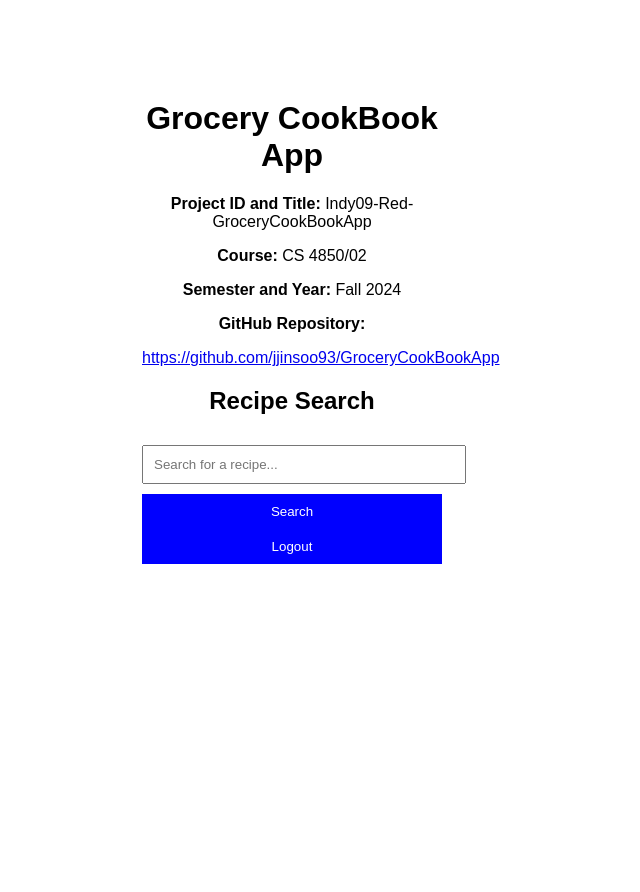
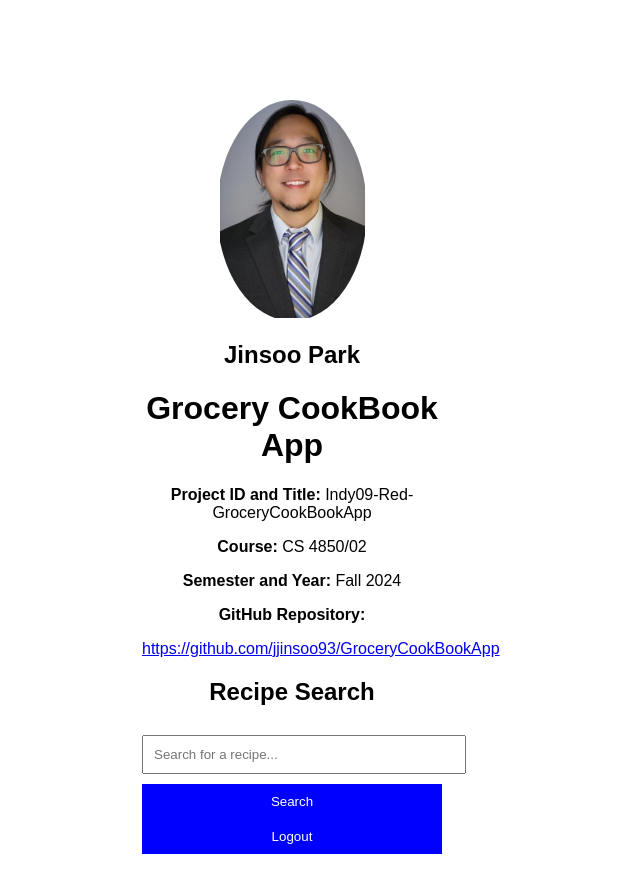
Before and after one commit to jjinsoo93/GroceryCookBookApp, a website with bundled scripts: page public/hello.html in a window 1280 px wide. Shown: the whole page, without its empty margins (348-988 px from the left). Before the commit the page ends 800 px from the top, so only its background shows below. Built offline with nearby package versions, Linux system fonts and the light colour scheme.

Commit message:
Bio pic and name

```diff
--- a/public/hello.html
+++ b/public/hello.html
@@ -8,6 +8,10 @@
 </head>
 <body>
   <div class="container">
+     <!-- Bio Picture -->
+     <img src="./assets/bio_pic.png" alt="Jinsoo Park" class="bio-picture">
+     <h2>Jinsoo Park</h2>
+
     <!-- Project Information -->
     <h1>Grocery CookBook App</h1>
     <div id="project-info">
--- a/public/styles.css
+++ b/public/styles.css
@@ -6,6 +6,13 @@ body {
   width: 300px;
   margin: 100px auto;
   text-align: center;
+}
+
+.bio-picture {
+  width: 150px; /* Adjust the width as needed */
+  border-radius: 50%; /* Makes it circular */
+  margin: 20px auto;
+  display: block;
 }
 
 input {
```
Also changed, not shown: public/assets/bio_pic.png (added).
